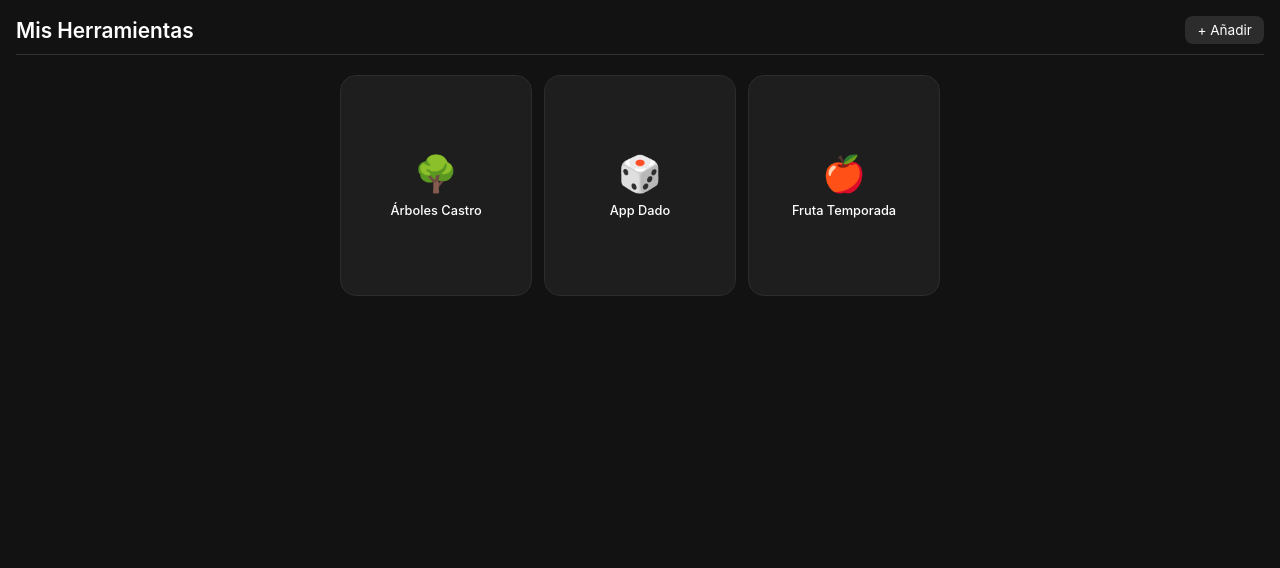
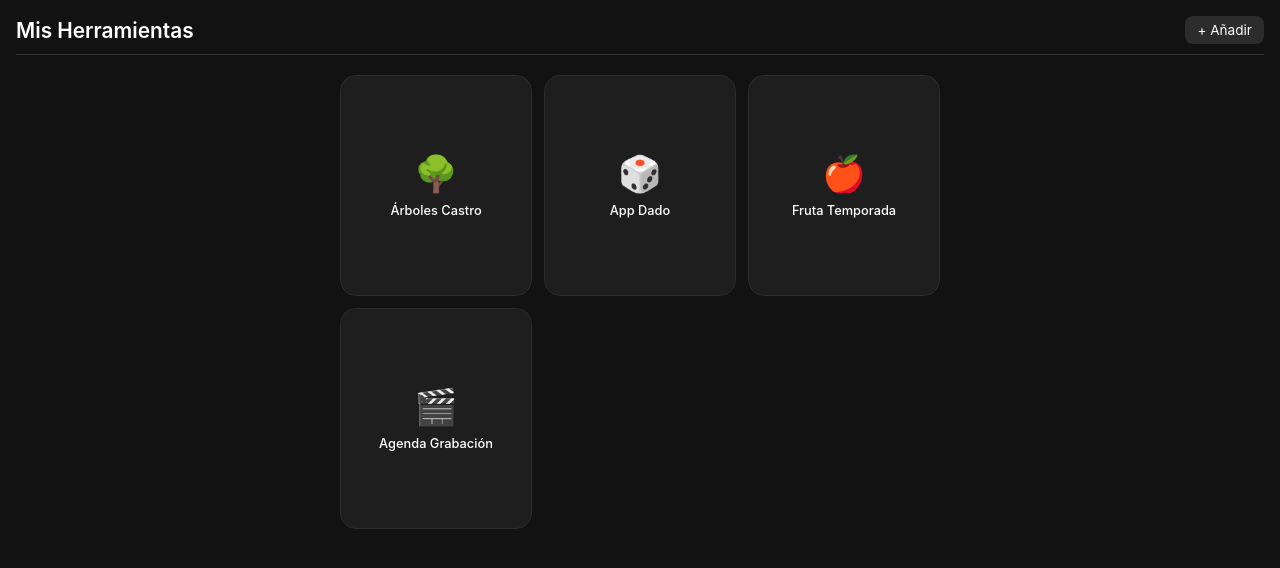
Before and after one commit to fotovideorostik/hub-apps, a plain HTML site: page index.html in a window 1280 px wide. Drawn offline with Linux system fonts and the light colour scheme.

Commit message:
Update index.html

```diff
--- a/index.html
+++ b/index.html
@@ -181,6 +181,11 @@
         nombre: "Fruta Temporada",
         url: "https://fotovideorostik.github.io/Fruta-Temporada/",
         icono: "🍎"
+      },
+      {
+        nombre: "Agenda Grabación",
+        url: "https://fotovideorostik.github.io/agenda-edicion-grabacion/",
+        icono: "🎬"
       }
     ];
 
```
